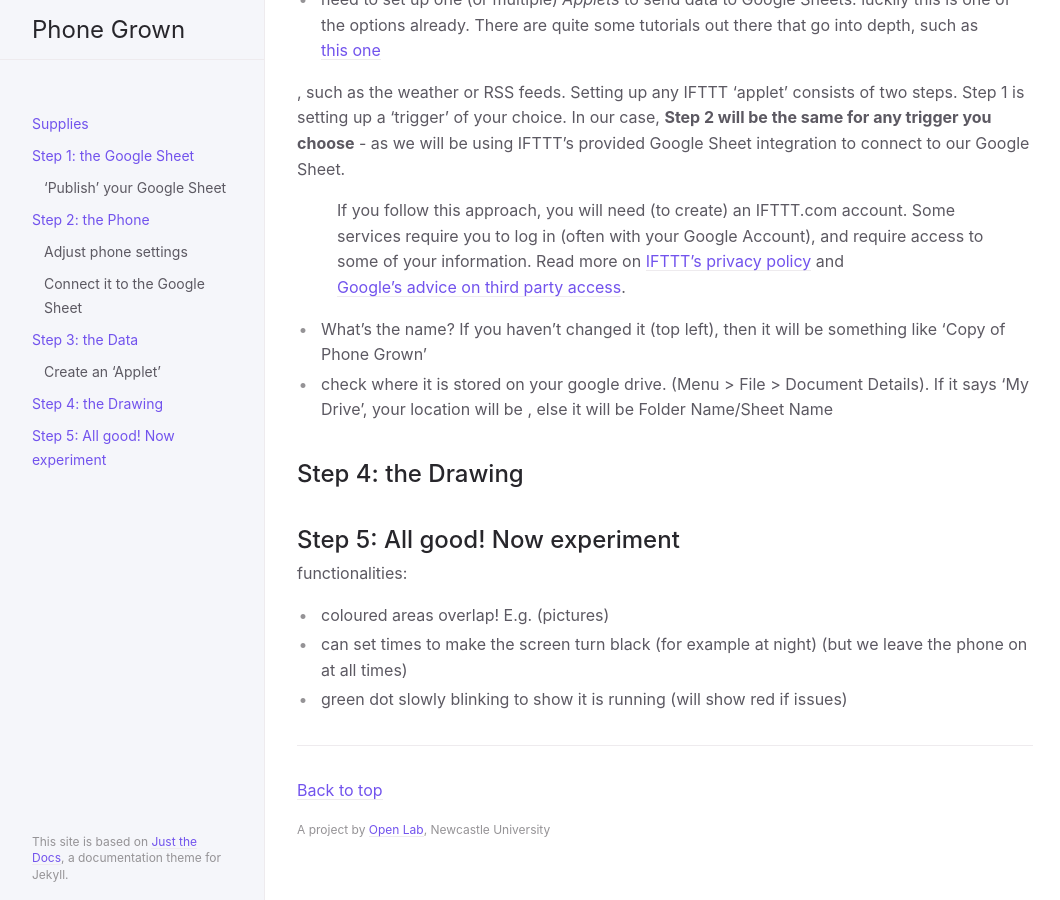
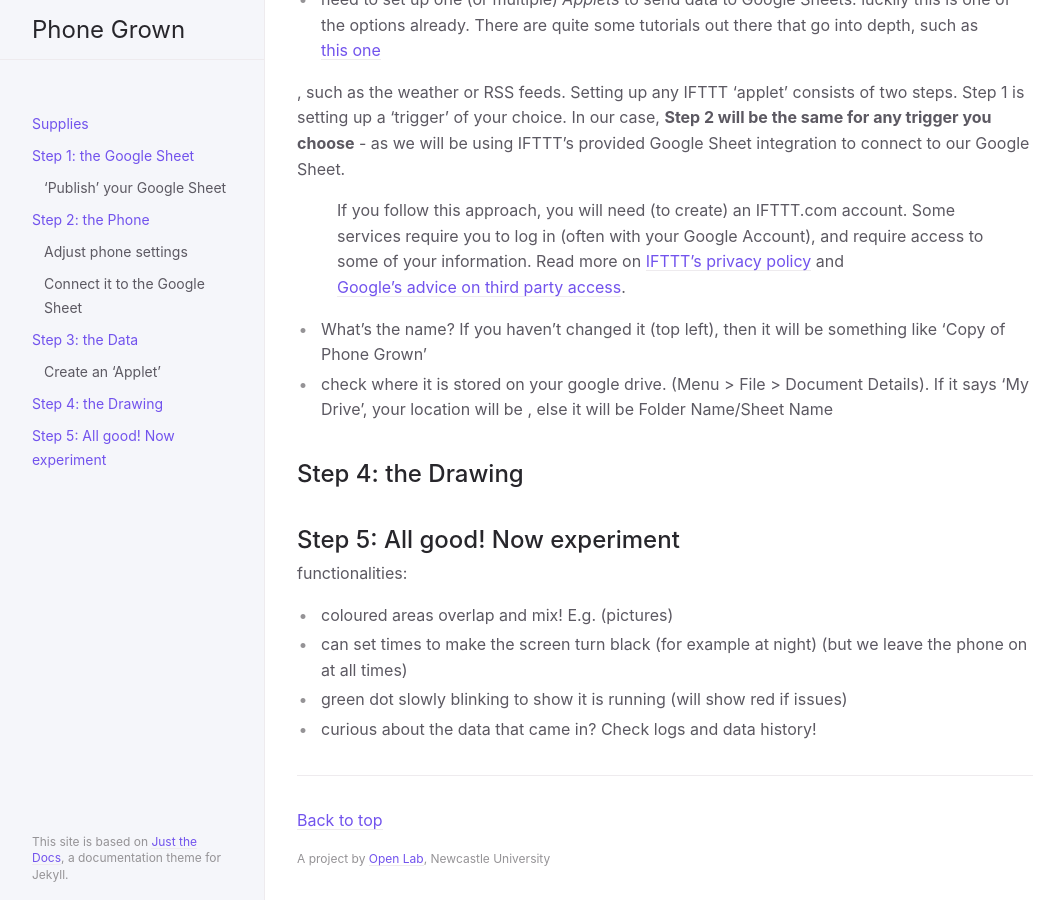
Before and after one commit to davidverweij/phone-grown, a Jekyll site: the page built from instructable.md, in a window 1280 px wide and 900 px high, scrolled down 3175 px. Shown: the whole window, without its empty margins (107-1167 px from the left). Built offline with Jekyll 4.4.1, drawn with Linux system fonts in a browser that asks for light colours.

```diff
--- a/instructable.md
+++ b/instructable.md
@@ -85,6 +85,7 @@ There are quite some tutorials out there that go into depth, such as [this one](
 ## Step 5: All good! Now experiment
 
 functionalities:
-- coloured areas overlap! E.g. (pictures)
+- coloured areas overlap and mix! E.g. (pictures)
 - can set times to make the screen turn black (for example at night) (but we leave the phone on at all times)
 - green dot slowly blinking to show it is running (will show red if issues)
+- curious about the data that came in? Check logs and data history!
--- a/phone.html
+++ b/phone.html
@@ -20,6 +20,10 @@
 		<div id="status"></div>
 		<div id="ambientdisplay"></div>
 		<div class="container">
+			<div class="menu" id="menu_error">
+				<h2>!</h2>
+				<p>Something went wrong with the connection to the Google Sheet. Please reconnect below.</p>
+			</div>
 			<div class="menu" id="menu0">
 				<h2>Phone Grown</h2>
 				<p id="helptext0">Enter your <b>PhoneGrown ID</b> here</p>
@@ -31,7 +35,7 @@
 			<div class="menu purple" id="menu1">
 				<h2>Phone Grown</h2>
 				<p>Success! Connected to the Google Sheet<br/><br/>Click anywhere outside this box to close the menu<br/></p>
-				<button onClick="showUI(0);showUI(1, false);resetCookies();">Reset Connection</button>
+				<button onClick="resetConnection('');">Reset Connection</button>
 			</div>
 		</div>
 		<div class="menu" id="hint">
```
Also changed, not shown: assets/css/phone.css (+9 -3 lines), assets/js/phone.js (+17 -3 lines).
